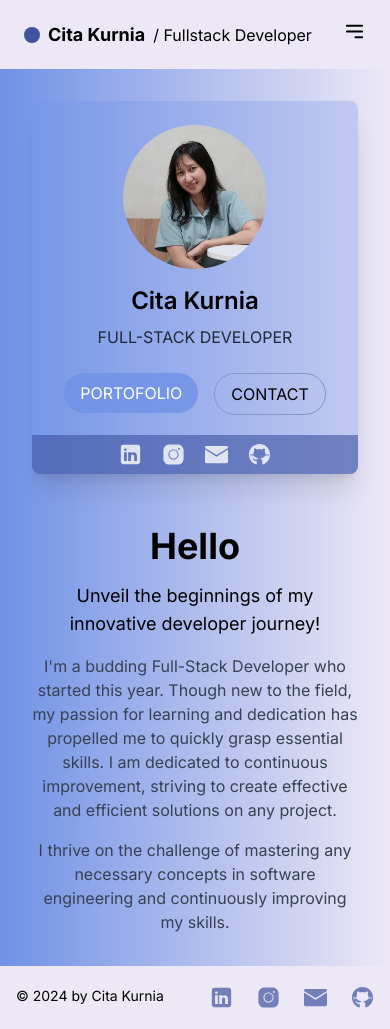
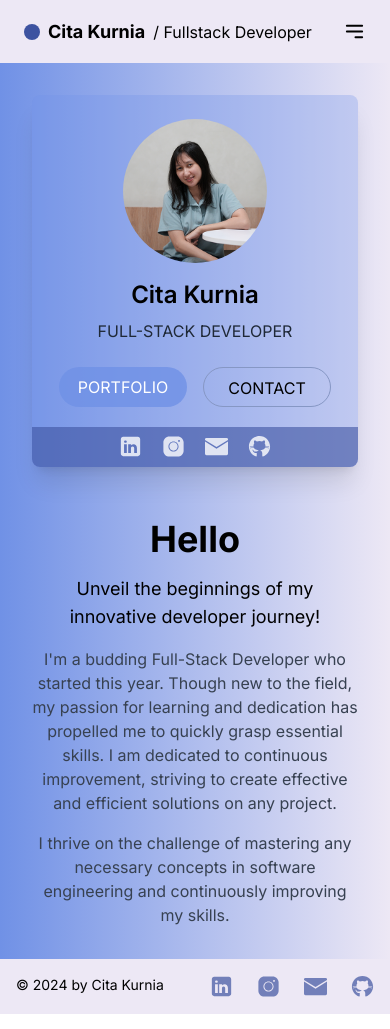
Before and after one commit to citakurnia/portofolio, a Next.js app: page / in a window 390 px wide. Built offline with nearby package versions, Linux system fonts and the light colour scheme.

Commit message:
Improve accessibility by using aria-label and resizing div

```diff
--- a/src/app/components/footer/index.tsx
+++ b/src/app/components/footer/index.tsx
@@ -1,5 +1,6 @@
 import React from "react";
 import * as Icon from "@/assets/svg-collection";
+import SocialMediaIcons from "../socialMedia";
 
 export default function Footer() {
   const svgClassName =
@@ -10,54 +11,7 @@ export default function Footer() {
         <p>&copy; 2024 by Cita Kurnia</p>
         <div className="flex space-x-10">
           <div className="flex flex-row space-x-6">
-            <a
-              href="https://www.linkedin.com/in/cita-kurnia-hermaningsih-004675164/"
-              target="_blank"
-              className={svgClassName}
-            >
-              <Icon.SvgLinkedIn
-                width={23}
-                height={23}
-                fill="none"
-                className="hover: fill-current"
-              />
-            </a>
-            <a
-              href="https://www.instagram.com/cita_kh/"
-              target="_blank"
-              className={svgClassName}
-            >
-              <Icon.SvgInstagram
-                width={23}
-                height={23}
-                fill="none"
-                className="hover: fill-current"
-              />
-            </a>
-            <a
-              href="https://mail.google.com/mail/?view=cm&to=citakurniah@gmail.com"
-              target="_blank"
-              className={svgClassName}
-            >
-              <Icon.SvgEmail
-                width={23}
-                height={23}
-                fill="none"
-                className="hover: fill-current"
-              />
-            </a>
-            <a
-              href="https://github.com/citakurnia"
-              target="_blank"
-              className={svgClassName}
-            >
-              <Icon.SvgGithub
-                width={23}
-                height={23}
-                fill="none"
-                className="hover: fill-current"
-              />
-            </a>
+            <SocialMediaIcons svgClassName={svgClassName} />
           </div>
         </div>
       </footer>
--- a/src/app/components/header/index.tsx
+++ b/src/app/components/header/index.tsx
@@ -19,7 +19,7 @@ export default function Header() {
           ABOUT ME
         </Link>
         <Link href="/pages/portofolio" className="hover:text-primary-deep-blue">
-          PORTOFOLIO
+          PORTFOLIO
         </Link>
         <Link href="/pages/contact" className="hover:text-primary-deep-blue">
           CONTACT
@@ -30,11 +30,9 @@ export default function Header() {
         onMouseEnter={() => setIsHovered(true)}
         onMouseLeave={() => setIsHovered(false)}
       >
-        <div className="md:hidden">
-          <button className="focus:outline-none">
-            <SvgMenuButton />
-          </button>
-        </div>
+        <button className="focus:outline-none py-2" aria-label="open menu">
+          <SvgMenuButton />
+        </button>
         {isHovered && (
           <div className="flex flex-col md:hidden bg-primary-soft-pink/80 shadow-lg rounded-lg p-4 absolute top-12 right-4 w-40">
             <Link
@@ -49,7 +47,7 @@ export default function Header() {
               className="block mb-4 hover:text-primary-deep-blue text-center"
               onClick={() => setIsHovered(false)}
             >
-              PORTOFOLIO
+              PORTFOLIO
             </Link>
             <Link
               href="/pages/contact"
--- /dev/null
+++ b/src/app/components/socialMedia.tsx
@@ -0,0 +1,69 @@
+import {
+  SvgLinkedIn,
+  SvgGithub,
+  SvgInstagram,
+  SvgEmail,
+} from "@/assets/svg-collection";
+
+export default function SocialMediaIcons({
+  svgClassName,
+}: {
+  svgClassName: string;
+}) {
+  return (
+    <>
+      <a
+        aria-label="Direct to Cita Kurnia's LinkedIn"
+        href="https://www.linkedin.com/in/cita-kurnia-hermaningsih-004675164/"
+        target="_blank"
+        className={svgClassName}
+      >
+        <SvgLinkedIn
+          width={23}
+          height={23}
+          fill="none"
+          className="hover: fill-current"
+        />
+      </a>
+      <a
+        aria-label="Direct to Cita Kurnia's Instagram"
+        href="https://www.instagram.com/cita_kh/"
+        target="_blank"
+        className={svgClassName}
+      >
+        <SvgInstagram
+          width={23}
+          height={23}
+          fill="none"
+          className="hover: fill-current"
+        />
+      </a>
+      <a
+        aria-label="Send email to Cita Kurnia with gmail"
+        href="https://mail.google.com/mail/?view=cm&to=citakurniah@gmail.com"
+        target="_blank"
+        className={svgClassName}
+      >
+        <SvgEmail
+          width={23}
+          height={23}
+          fill="none"
+          className="hover: fill-current"
+        />
+      </a>
+      <a
+        aria-label="Direct to Cita Kurnia's GitHub"
+        href="https://github.com/citakurnia"
+        target="_blank"
+        className={svgClassName}
+      >
+        <SvgGithub
+          width={23}
+          height={23}
+          fill="none"
+          className="hover: fill-current"
+        />
+      </a>
+    </>
+  );
+}
--- a/src/app/layout.tsx
+++ b/src/app/layout.tsx
@@ -21,13 +21,13 @@ export default function RootLayout({
       <body className={inter.className}>
         <div className="relative flex flex-col min-h-screen bg-primary-soft-pink z-20">
           <div className="absolute inset-0 bg-gradient-to-r from-primary-med-blue to-primary-pink w-full h-full md:w-2/5"></div>
-          <div className="relative bg-primary-soft-pink w-full z-50 mx-auto px-4 py-5 lg:px-10">
+          <div className="relative bg-primary-soft-pink w-full z-50 mx-auto px-4 py-3 md:py-5 lg:px-10">
             <Header />
           </div>
           <main className="relative flex items-center justify-center flex-grow mx-auto px-4 py-8 z-10">
             {children}
           </main>
-          <div className="relative bg-primary-soft-pink w-full mx-auto px-4 py-5 z-10 lg:px-10">
+          <div className="relative bg-primary-soft-pink w-full mx-auto px-4 py-4 md:py-5 z-10 lg:px-10">
             <Footer />
           </div>
         </div>
--- a/src/app/pages/home/card.tsx
+++ b/src/app/pages/home/card.tsx
@@ -1,11 +1,6 @@
 import Image from "next/image";
 import Link from "next/link";
-import {
-  SvgLinkedIn,
-  SvgGithub,
-  SvgInstagram,
-  SvgEmail,
-} from "@/assets/svg-collection";
+import SocialMediaIcons from "@/app/components/socialMedia";
 
 export default function Card() {
   const svgClassName = "text-white/80 hover:text-white/95";
@@ -25,66 +20,15 @@ export default function Card() {
         <p className="mt-2 text-gray-800">FULL-STACK DEVELOPER</p>
       </div>
       <div className="mt-6 md:mt-8 md:pb-2 flex justify-center space-x-4">
-        <Link href="/pages/portofolio">
-          <button className="bg-primary-med-blue/80 text-white hover:bg-primary-med-blue px-4 py-2 rounded-full">
-            PORTOFOLIO
-          </button>
-        </Link>
-        <Link href="/pages/contact">
-          <button className="border border-primary-steel px-4 py-2 rounded-full hover:bg-primary-soft-pink/70">
-            CONTACT
-          </button>
-        </Link>
+        <button className="bg-primary-med-blue/80 text-white hover:bg-primary-med-blue w-32 h-10 rounded-full text-base">
+          <Link href="/pages/portofolio">PORTFOLIO</Link>
+        </button>
+        <button className="border border-primary-steel px-4 py-2  hover:bg-primary-soft-pink/70 w-32 h-10 rounded-full text-base">
+          <Link href="/pages/contact">CONTACT</Link>
+        </button>
       </div>
-      <div className="mt-5 flex justify-center space-x-5 py-2 bg-primary-deep-blue/60 rounded-b-lg">
-        <a
-          href="https://www.linkedin.com/in/cita-kurnia-hermaningsih-004675164/"
-          target="_blank"
-          className={svgClassName}
-        >
-          <SvgLinkedIn
-            width={23}
-            height={23}
-            fill="none"
-            className="hover: fill-current"
-          />
-        </a>
-        <a
-          href="https://www.instagram.com/cita_kh/"
-          target="_blank"
-          className={svgClassName}
-        >
-          <SvgInstagram
-            width={23}
-            height={23}
-            fill="none"
-            className="hover: fill-current"
-          />
-        </a>
-        <a
-          href="https://mail.google.com/mail/?view=cm&to=citakurniah@gmail.com"
-          target="_blank"
-          className={svgClassName}
-        >
-          <SvgEmail
-            width={23}
-            height={23}
-            fill="none"
-            className="hover: fill-current"
-          />
-        </a>
-        <a
-          href="https://github.com/citakurnia"
-          target="_blank"
-          className={svgClassName}
-        >
-          <SvgGithub
-            width={23}
-            height={23}
-            fill="none"
-            className="hover: fill-current"
-          />
-        </a>
+      <div className="mt-5 flex justify-center space-x-5 py-2 h-10 bg-primary-deep-blue/60 rounded-b-lg">
+        <SocialMediaIcons svgClassName={svgClassName} />
       </div>
     </div>
   );
--- a/src/app/pages/portofolio/page.tsx
+++ b/src/app/pages/portofolio/page.tsx
@@ -1,3 +1,3 @@
 export default function Portofolio() {
-  return <div>ini portofolio</div>;
+  return <div>ini portfolio</div>;
 }
```
Also changed, not shown: public/prof-photo.png.
